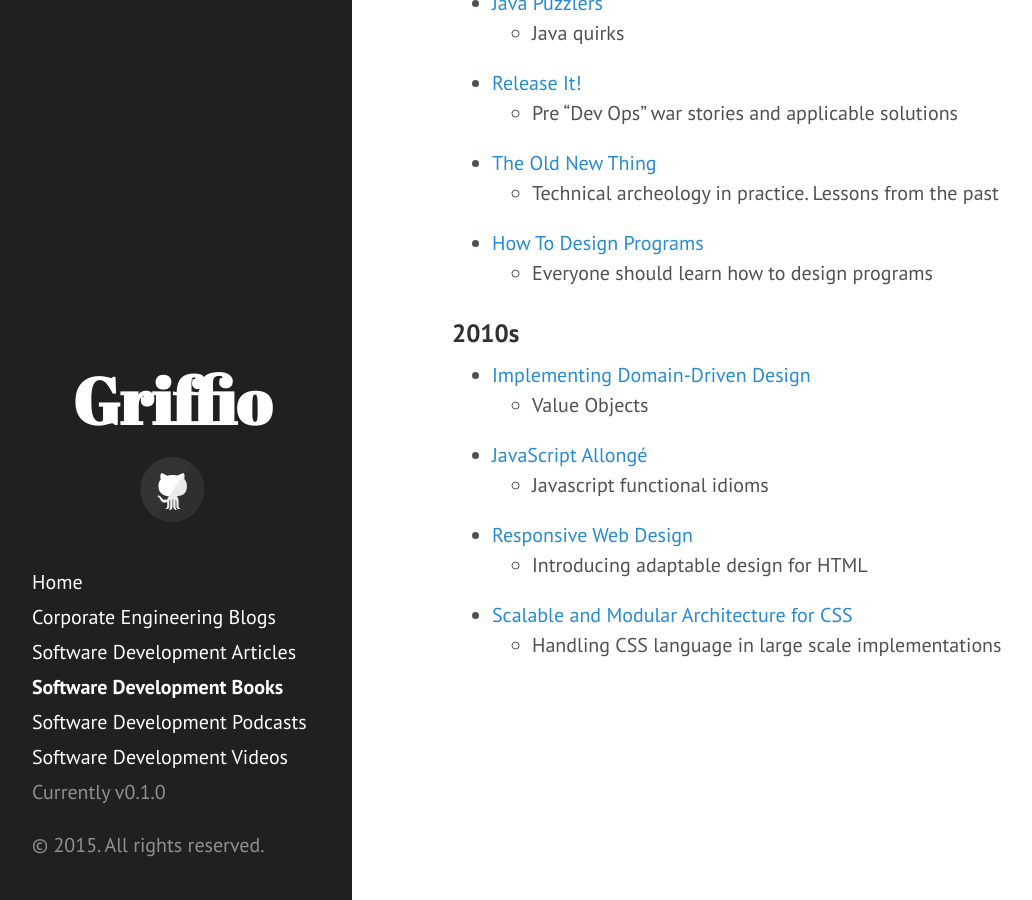
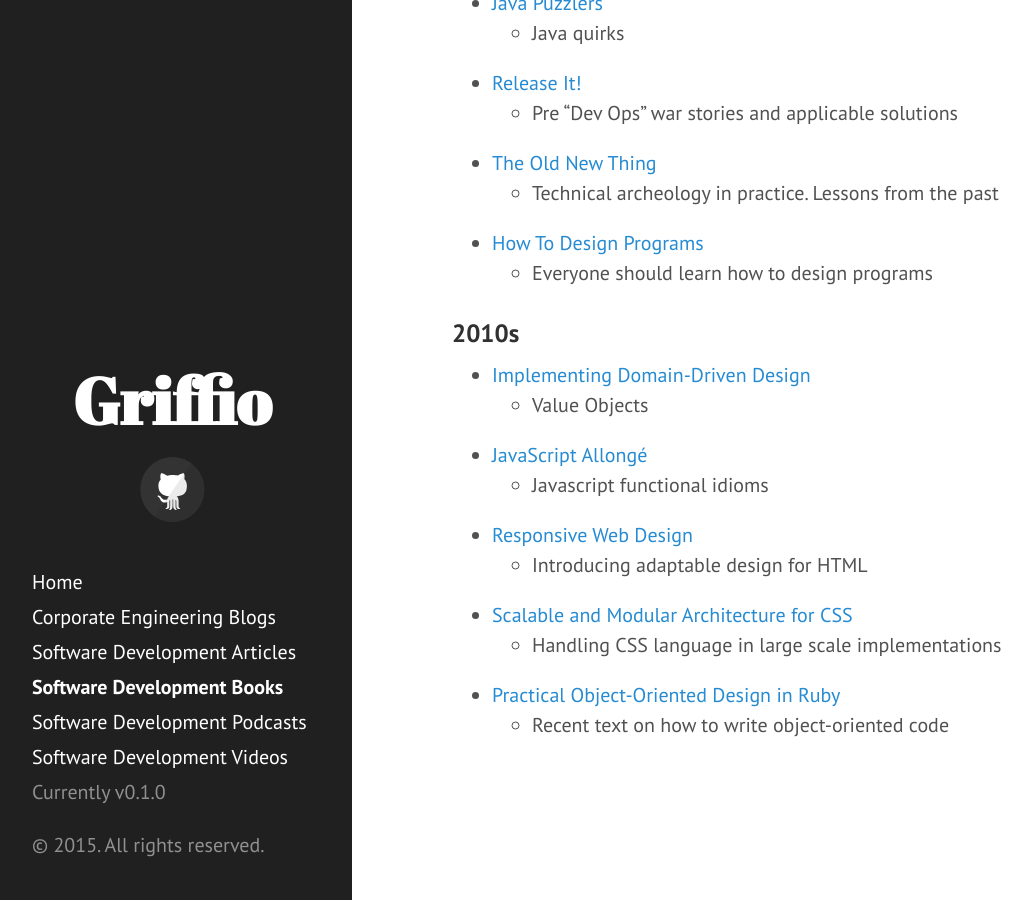
Before and after one commit to griffio/griffio.github.io, a Jekyll site: the page built from tech-books.md, in a window 1280 px wide and 900 px high, scrolled down 1518 px. Shown: the whole window, without its empty margins (8-1040 px from the left). Built offline with Jekyll 4.4.1, drawn with Linux system fonts in a browser that asks for light colours; nearby versions of some CDN libraries.

Commit message:
Update tech-books.md

```diff
--- a/tech-books.md
+++ b/tech-books.md
@@ -61,3 +61,5 @@
   - Introducing adaptable design for HTML
 - [Scalable and Modular Architecture for CSS](https://smacss.com/)
   - Handling CSS language in large scale implementations
+- [Practical Object-Oriented Design in Ruby](http://www.poodr.com/)
+  - Recent text on how to write object-oriented code
```
